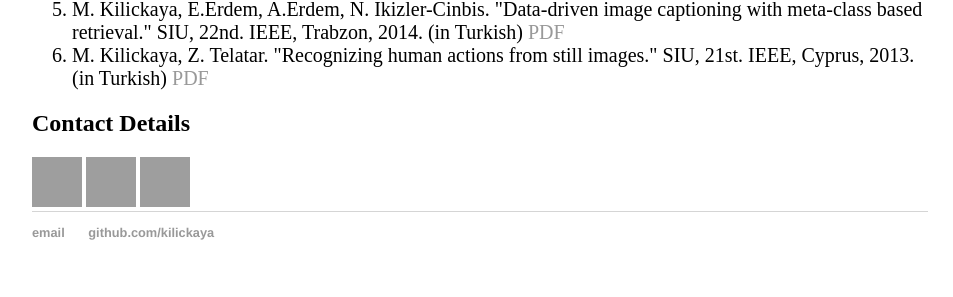
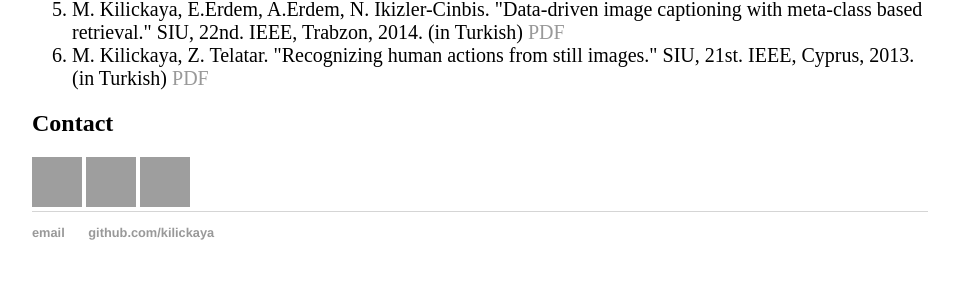
Before and after one commit to kilickaya/kilickaya.github.io, a Jekyll site: the page built from index.html, in a window 1280 px wide. Shown: the part 798-1095 px from the top of the page, without its empty margins (160-1113 px from the left). Built offline with Jekyll 4.4.1, drawn with Linux system fonts in a browser that asks for light colours; grey boxes are pictures that could not be loaded.

Commit message:
Update index.html

```diff
--- a/index.html
+++ b/index.html
@@ -22,7 +22,7 @@ title: Mert Kilickaya, MSc.
 	  <li style="font-size:20px">M. Kilickaya, Z. Telatar. "Recognizing human actions from still images." SIU, 21st. IEEE, Cyprus, 2013. (in Turkish) <a href="http://ieeexplore.ieee.org/abstract/document/6531181/?reload=true"> PDF</a></li>
 	</ol>
 
-        <h2> Contact Details </h2>
+        <h2> Contact </h2>
             <a href="https://twitter.com/mertkilickaya_"> <img border="0" alt="twitter" src="https://upload.wikimedia.org/wikipedia/en/thumb/9/9f/Twitter_bird_logo_2012.svg/738px-Twitter_bird_logo_2012.svg.png" width="50" height="50">
             <a href="https://scholar.google.nl/citations?user=50ZzaacAAAAJ&hl=en&oi=ao"> <img border="0" alt="scholar" src="http://www.public.asu.edu/~mdedeogl/images/gscholar.png" width="50" height="50">
             <a href="facebook.com/swordrock"> <img border="0" alt="facebook" src="https://facebookbrand.com/wp-content/themes/fb-branding/prj-fb-branding/assets/images/fb-art.png" width="50" height="50">
```
